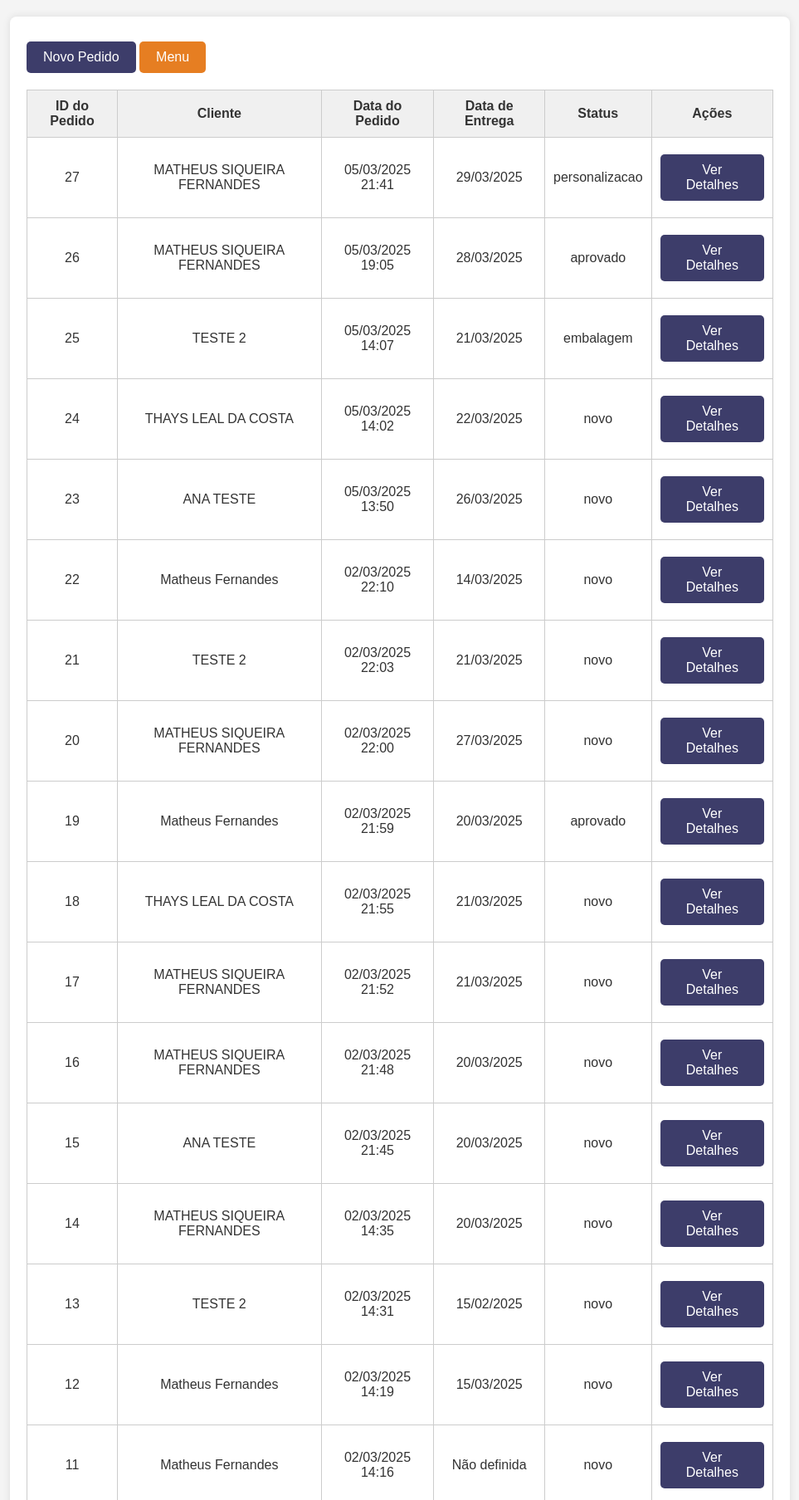
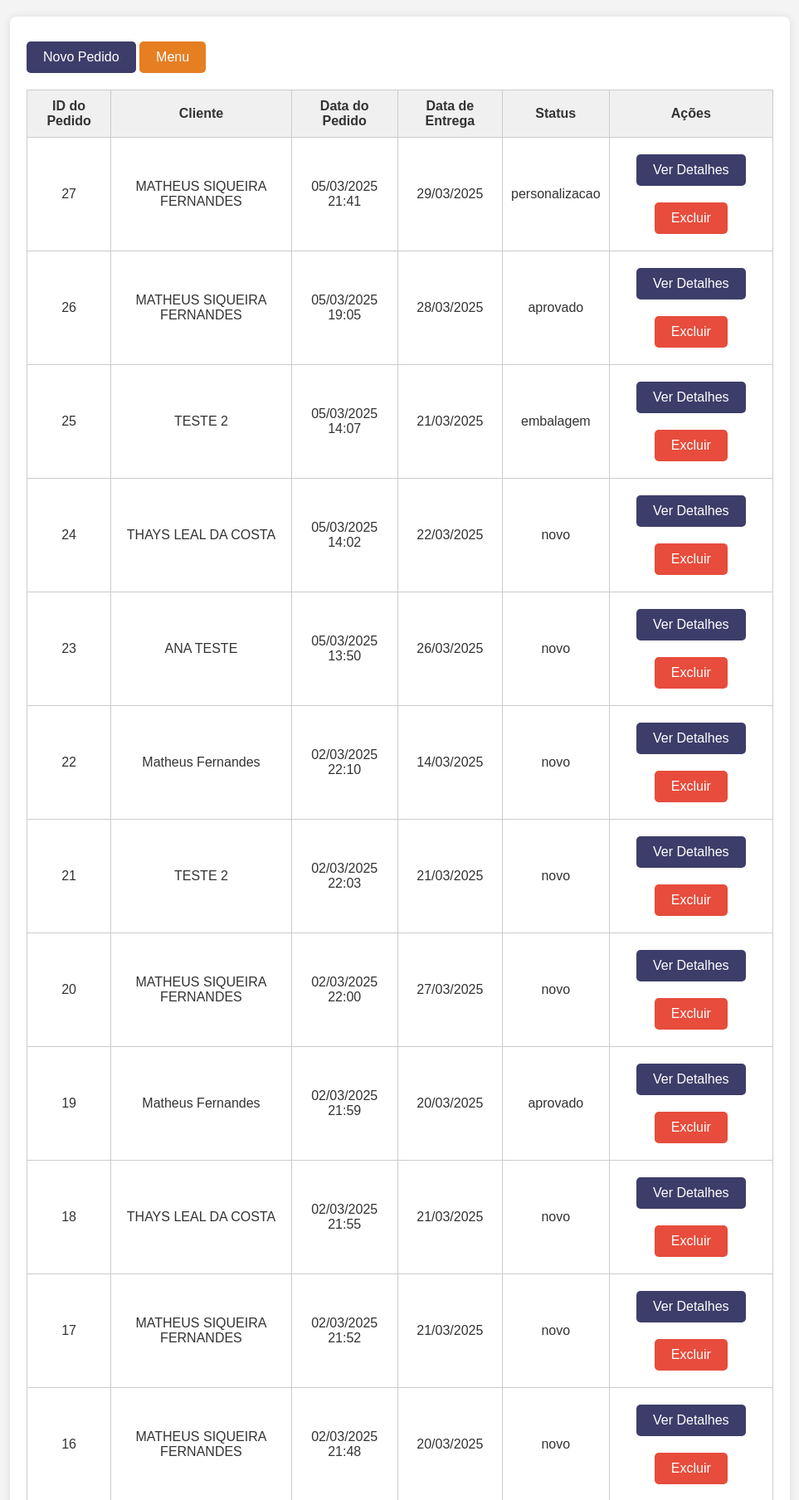
Before and after one commit to siqmath/kqapp, a Django app: page /producao/acompanhar/ in a window 1280 px wide. Shown: the part 120-1928 px from the top of the page at 83% size, without its empty margins (158-1121 px from the left). Run offline with Django 4.2, Linux system fonts and the light colour scheme; data comes from the database, SQL or seed files in the repository.

Commit message:
Exluir Pedido

```diff
--- a/kq_app/templates/kq_app/visualizar_producao.html
+++ b/kq_app/templates/kq_app/visualizar_producao.html
@@ -50,11 +50,36 @@
             font-size: 16px;
             margin: 10px 0;
             text-align: center;
+            cursor: pointer; /* Adiciona cursor de pointer */
         }
         .button:hover {
             background-color: #2D2D4A;
         }
+        .delete-button {
+            background-color: #e74c3c; /* Vermelho */
+            border: none; /* Remove a borda padrão do botão */
+        }
+        .delete-button:hover {
+            background-color: #c0392b; /* Vermelho mais escuro */
+        }
+        /* Estilo para desabilitar o botão */
+        .delete-button:disabled {
+            background-color: #bdc3c7; /* Cinza claro */
+            color: #7f8c8d; /* Cinza escuro */
+            cursor: not-allowed; /* Muda o cursor para 'not-allowed' */
+        }
     </style>
+    <script>
+        function confirmarExclusao(pedidoId) {
+            if (confirm("Tem certeza que deseja excluir este pedido? Esta ação não pode ser desfeita.")) {
+                // Redireciona para a URL de exclusão
+                window.location.href = '/excluir_pedido/' + pedidoId + '/';
+            } else {
+                // O usuário cancelou a exclusão
+                alert("Exclusão cancelada.");
+            }
+        }
+    </script>
 </head>
 <body>
 
@@ -72,9 +97,9 @@
                 <th>ID do Pedido</th>
                 <th>Cliente</th>
                 <th>Data do Pedido</th>
-                <th>Data de Entrega</th>  <!-- Nova coluna -->
+                <th>Data de Entrega</th>
                 <th>Status</th>
-                <th>Ações</th> <!-- Coluna para ações como visualizar ou editar -->
+                <th>Ações</th>
             </tr>
         </thead>
         <tbody>
@@ -89,10 +114,12 @@
                     {% else %}
                         Não definida
                     {% endif %}
-                </td>  <!-- Exibe a data de entrega -->
+                </td>
                 <td>{{ pedido.status }}</td>
                 <td>
-                    <a href="{% url 'detalhes_pedido' pedido.id %}" class="button">Ver Detalhes</a> <!-- Link para detalhes do pedido -->
+                    <a href="{% url 'detalhes_pedido' pedido.id %}" class="button">Ver Detalhes</a>
+                    <!-- Botão de Excluir -->
+                    <a href="#" class="button delete-button" onclick="confirmarExclusao({{ pedido.id }})">Excluir</a>
                 </td>
             </tr>
             {% empty %}
--- a/kq_app/urls.py
+++ b/kq_app/urls.py
@@ -18,4 +18,6 @@ urlpatterns = [
     path('atualizar_status_pedido/<int:pedido_id>/', views.atualizar_status_pedido, name='atualizar_status_pedido'),
     path('folha_corte_costura/<int:os_id>/', views.gerar_folha_corte_costura, name='gerar_folha_corte_costura'),
     path('gerar_contrato/<int:pedido_id>/', views.gerar_contrato_pedido, name='gerar_contrato_pedido'),
+    path('excluir_pedido/<int:pedido_id>/', views.excluir_pedido, name='excluir_pedido'),
+
 ]
--- a/kq_app/views.py
+++ b/kq_app/views.py
@@ -366,3 +366,32 @@ def gerar_contrato_pedido(request, pedido_id):
     response = HttpResponse(pdf_file, content_type='application/pdf')
     response['Content-Disposition'] = f'attachment; filename="contrato_pedido_{pedido.id}.pdf"'
     return response
+
+def excluir_pedido(request, pedido_id):
+    """
+    Exclui um pedido e todas as suas dependências (ordens de serviço e pagamentos)
+    de forma transacional. Isso garante que, se a exclusão de qualquer dependência falhar,
+    todo o processo seja revertido, mantendo a integridade dos dados.
+    """
+    pedido = get_object_or_404(Pedido, id=pedido_id)
+
+    try:
+        with transaction.atomic():
+            # Exclui todas as ordens de serviço associadas ao pedido
+            OrdemDeServico.objects.filter(pedido=pedido).delete()
+
+            # Exclui todos os pagamentos associados ao pedido
+            Pagamento.objects.filter(pedido=pedido).delete()
+
+            # Finalmente, exclui o pedido
+            pedido.delete()
+
+        messages.success(request, 'Pedido e todos os seus detalhes (ordens de serviço e pagamentos) excluídos com sucesso!')
+
+    except Exception as e:
+        messages.error(request, f'Erro ao excluir pedido: {e}. Consulte os logs para mais detalhes.')
+        # Aqui, você pode adicionar logging para registrar o erro detalhadamente
+        # import logging
+        # logging.error(f"Erro ao excluir pedido {pedido_id}: {e}", exc_info=True)
+
+    return redirect('visualizar_producao')
```
